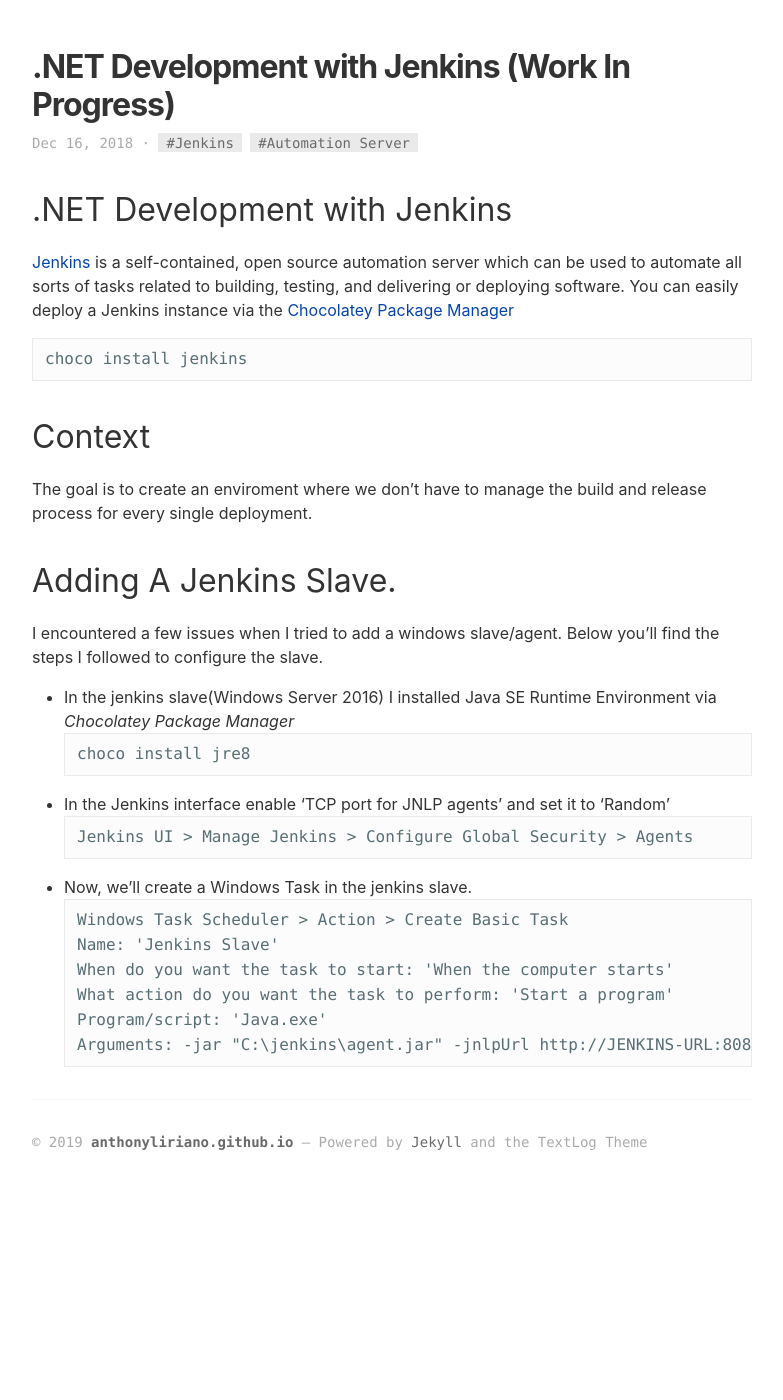
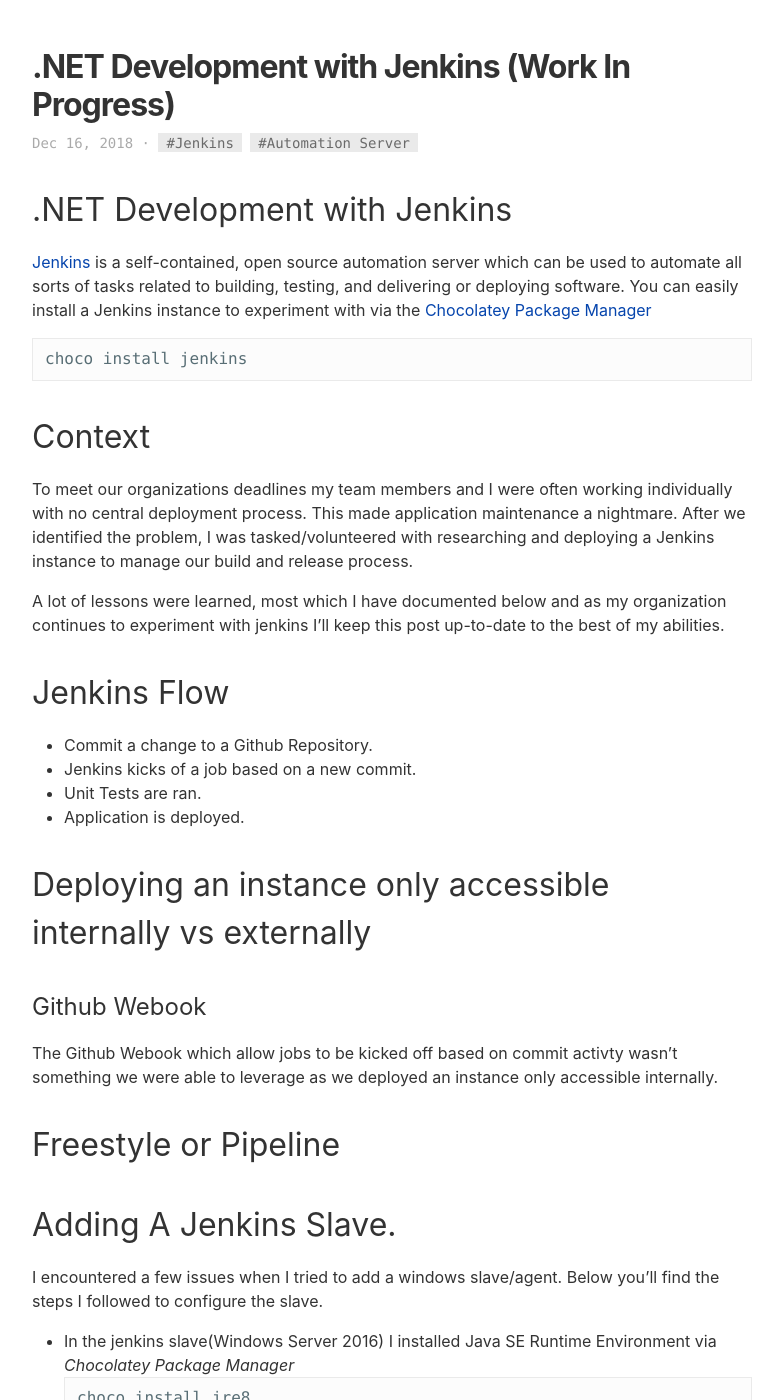
Before and after one commit to anthonyliriano/anthonyliriano.github.io, a Jekyll site: the page built from _posts/2018-12-16-Jenkins-for-windows.md, in a window 1280 px wide and 1400 px high. Shown: the whole window, without its empty margins (8-791 px from the left). Built offline with Jekyll 4.4.1, drawn with Linux system fonts in a browser that asks for light colours; some of the changed text lies outside the part shown.

Commit message:
updating jenkins post

````diff
--- a/_posts/2018-12-16-Jenkins-for-windows.md
+++ b/_posts/2018-12-16-Jenkins-for-windows.md
@@ -7,7 +7,7 @@ comment: false
 
 # .NET Development with Jenkins
 
-[Jenkins](https://jenkins.io/) is a self-contained, open source automation server which can be used to automate all sorts of tasks related to building, testing, and delivering or deploying software. You can easily deploy a Jenkins instance via the [Chocolatey Package Manager](https://chocolatey.org/)
+[Jenkins](https://jenkins.io/) is a self-contained, open source automation server which can be used to automate all sorts of tasks related to building, testing, and delivering or deploying software. You can easily install a Jenkins instance to experiment with via the [Chocolatey Package Manager](https://chocolatey.org/)
 
 ```
 choco install jenkins
@@ -15,11 +15,33 @@ choco install jenkins
 
 ## Context
 
-The goal is to create an enviroment where we don't have to manage the build and release process for every single deployment.
+To meet our organizations deadlines my team members and I were often working individually with no central deployment process. This made application maintenance a nightmare. After we identified the problem, I was tasked/volunteered with researching and deploying a Jenkins instance to manage our build and release process.
+
+A lot of lessons were learned, most which I have documented below and as my organization continues to experiment with jenkins I'll keep this post up-to-date to the best of my abilities.
+
+## Jenkins Flow
+
+ * Commit a change to a Github Repository.
+ * Jenkins kicks of a job based on a new commit.
+ * Unit Tests are ran.
+ * Application is deployed.
+
+
+
+## Deploying an instance only accessible internally vs externally
+
+
+### Github Webook
+The Github Webook which allow jobs to be kicked off based on commit activty wasn't something we were able to leverage as we deployed an instance only accessible internally.
+
+## Freestyle or Pipeline
 
 
 ## Adding A Jenkins Slave.
 I encountered a few issues when I tried to add a windows slave/agent. Below you'll find the steps I followed to configure the slave.
+
+
+
 
 
 * In the jenkins slave(Windows Server 2016) I installed Java SE Runtime Environment via _Chocolatey Package Manager_
@@ -41,3 +63,17 @@ What action do you want the task to perform: 'Start a program'
 Program/script: 'Java.exe'
 Arguments: -jar "C:\jenkins\agent.jar" -jnlpUrl http://JENKINS-URL:8080/computer/SLAVE-NAME/slave-agent.jnlp -secret 43cc32a3f86670a13b0892ed743f83befe38df5c430d44f25b2f5e9988f6302c -workDir "c:\jenkins"
 ```
+
+## Adding Micosoft visual Studios
+choco install visualstudio2017buildtools .. I'm not sure this is really needed..
+
+## Adding Nuget
+choco install nuget.commandline
+
+## Web Applications Folder Issue
+https://stackoverflow.com/questions/3980909/microsoft-webapplication-targets-was-not-found-on-the-build-server-whats-your/44704273#44704273
+
+
+## Tools
+
+### Catlight
````
